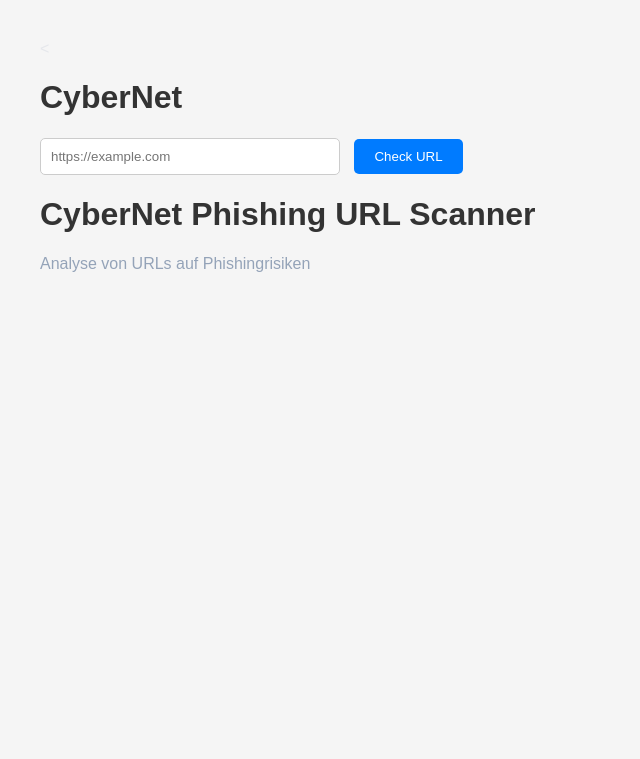
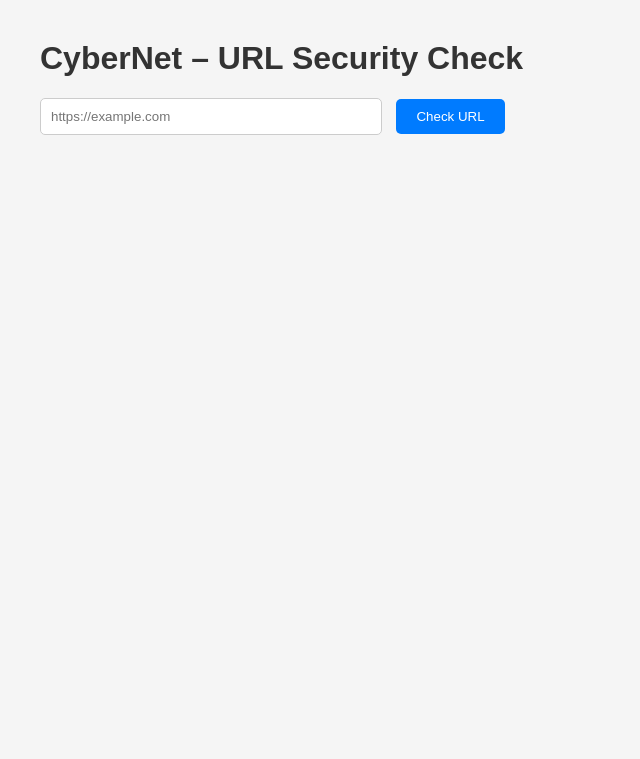
Before and after one commit to daniel-1511/pishing_projekt, a FastAPI app: page / in a window 1280 px wide. Shown: the top 759 px of the page, without its empty margins (0-640 px from the left). Run offline with FastAPI, Linux system fonts and the light colour scheme.

Commit message:
nicht ändern

```diff
--- a/app.py
+++ b/app.py
@@ -3,25 +3,39 @@ from fastapi.responses import HTMLResponse
 from fastapi.templating import Jinja2Templates
 from url_scan import scan_url
 
-app = FastAPI(title="Security Guard API")
+app = FastAPI(title="CyberNet Security Guard")
 templates = Jinja2Templates(directory="templates")
 
 
 @app.get("/", response_class=HTMLResponse)
 def home(request: Request):
-    return templates.TemplateResponse("index.html", {"request": request, "result": None, "error": None})
+    return templates.TemplateResponse(
+        "index.html",
+        {"request": request, "result": None, "error": None, "url": None}
+    )
 
 
 @app.post("/check", response_class=HTMLResponse)
 def check_url(request: Request, url: str = Form(...)):
-    if not url.startswith("http"):
+    if not url.startswith(("http://", "https://")):
         return templates.TemplateResponse(
             "index.html",
-            {"request": request, "error": "Ungültige URL. Bitte mit http:// oder https:// beginnen.", "result": None}
+            {
+                "request": request,
+                "error": "Ungültige URL. Bitte mit http:// oder https:// beginnen.",
+                "result": None,
+                "url": None
+            }
         )
 
     result = scan_url(url)
+
     return templates.TemplateResponse(
         "index.html",
-        {"request": request, "result": result, "url": url, "error": None}
+        {
+            "request": request,
+            "result": result,
+            "url": url,
+            "error": None
+        }
     )
--- a/static/style.css
+++ /dev/null
@@ -1,19 +0,0 @@
-body {
-    font-family: Arial, sans-serif;
-    margin: 40px;
-    background: #0f172a;
-    color: #e5e7eb;
-}
-
-.result {
-    background: #020617;
-    border: 1px solid #1e293b;
-}
-
-h1, h2, h3 {
-    color: #38bdf8;
-}
-.subtitle {
-    color: #94a3b8;
-    margin-bottom: 30px;
-}
--- a/templates/index.html
+++ b/templates/index.html
@@ -1,25 +1,73 @@
-<<!DOCTYPE html>
-<html>
+<!DOCTYPE html>
+<html lang="de">
 <head>
-    <link rel="stylesheet" href="/static/style.css">
-    <title>Security Guard API</title>
+    <meta charset="UTF-8">
+    <title>CyberNet</title>
     <style>
-        body { font-family: Arial, sans-serif; margin: 40px; background: #f5f5f5; }
-        h1 { color: #333; }
-        input[type=text] { width: 300px; padding: 10px; margin-right: 10px; border-radius: 5px; border: 1px solid #ccc; }
-        button { padding: 10px 20px; border-radius: 5px; border: none; background: #007BFF; color: white; cursor: pointer; }
-        button:hover { background: #0056b3; }
-        .result { margin-top: 20px; padding: 20px; border-radius: 10px; background: white; box-shadow: 0px 0px 10px rgba(0,0,0,0.1); }
+        body {
+            font-family: Arial, sans-serif;
+            margin: 40px;
+            background: #f5f5f5;
+        }
+
+        h1 {
+            color: #333;
+        }
+
+        input[type=text] {
+            width: 320px;
+            padding: 10px;
+            margin-right: 10px;
+            border-radius: 5px;
+            border: 1px solid #ccc;
+        }
+
+        button {
+            padding: 10px 20px;
+            border-radius: 5px;
+            border: none;
+            background: #007BFF;
+            color: white;
+            cursor: pointer;
+        }
+
+        button:hover {
+            background: #0056b3;
+        }
+
+        .result {
+            margin-top: 20px;
+            padding: 20px;
+            border-radius: 10px;
+            background: white;
+            box-shadow: 0 0 10px rgba(0,0,0,0.1);
+        }
+
         .danger { color: red; font-weight: bold; }
         .warning { color: orange; font-weight: bold; }
+        .medium { color: goldenrod; font-weight: bold; }
         .safe { color: green; font-weight: bold; }
-        ul { list-style: none; padding-left: 0; }
-        li { padding: 3px 0; }
-        .error { color: red; font-weight: bold; margin-top: 10px; }
+
+        ul {
+            list-style: none;
+            padding-left: 0;
+        }
+
+        li {
+            padding: 3px 0;
+        }
+
+        .error {
+            color: red;
+            font-weight: bold;
+            margin-top: 10px;
+        }
     </style>
 </head>
 <body>
-    <h1>CyberNet</h1>
+
+<h1>CyberNet – URL Security Check</h1>
+
 <form method="post" action="/check">
     <input type="text" name="url" placeholder="https://example.com" required>
     <button type="submit">Check URL</button>
@@ -29,17 +77,21 @@
     <p class="error">{{ error }}</p>
 {% endif %}
 
-    {% if result is not none %}
+{% if result %}
 <div class="result">
-        <h2>Ergebnisse für: {{ url }}</h2>
+    <h2>Ergebnis für: {{ url }}</h2>
 
     {% if result.color == 'red' %}
         <p>Status: <span class="danger">{{ result.status }}</span></p>
     {% elif result.color == 'orange' %}
         <p>Status: <span class="warning">{{ result.status }}</span></p>
-        {% else %}
+    {% elif result.color == 'yellow' %}
+        <p>Status: <span class="medium">{{ result.status }}</span></p>
+    {% elif result.color == 'green' %}
         <p>Status: <span class="safe">{{ result.status }}</span></p>
     {% endif %}
+
+    <p><strong>Score:</strong> {{ result.score }} / 100</p>
 
     <h3>Details:</h3>
     <ul>
@@ -49,9 +101,6 @@
     </ul>
 </div>
 {% endif %}
-<h1> CyberNet Phishing URL Scanner</h1>
-<p class="subtitle">
-    Analyse von URLs auf Phishingrisiken
-</p>
+
 </body>
 </html>
--- a/url_scan.py
+++ b/url_scan.py
@@ -1,6 +1,5 @@
 import re
 from urllib.parse import urlparse
-
 
 SUSPICIOUS_WORDS = [
     "login", "verify", "secure", "bank",
@@ -8,44 +7,53 @@ SUSPICIOUS_WORDS = [
     "confirm", "password"
 ]
 
+
 def check_https(url):
     return 0 if url.startswith("https://") else 25
+
 
 def check_ip(url):
     ip_pattern = r"(http://|https://)?(\d{1,3}\.){3}\d{1,3}"
     return 30 if re.search(ip_pattern, url) else 0
 
+
 def check_words(url):
     count = sum(word in url.lower() for word in SUSPICIOUS_WORDS)
     return count * 5
 
+
 def check_length(url):
     return 10 if len(url) > 75 else 0
+
 
 def check_symbols(url):
     dangerous = ["@", "-", "_"]
     return sum(url.count(sym) * 3 for sym in dangerous)
+
 
 def check_subdomain(url):
     parsed = urlparse(url)
     parts = parsed.netloc.split(".")
     return 15 if len(parts) > 3 else 0
 
+
 def scan_url(url):
     score = 100
+
     deductions = {
         "HTTPS Check": check_https(url),
         "IP-Adresse": check_ip(url),
         "Verdächtige Wörter": check_words(url),
         "URL Länge": check_length(url),
         "Symbole": check_symbols(url),
-        "Subdomain": check_subdomain(url),
+        "Subdomains": check_subdomain(url),
     }
+
     for value in deductions.values():
         score -= value
+
     score = max(score, 0)
 
-    # Status
     if score <= 10:
         status = "Extrem gefährlich"
         color = "red"
```
Also changed, not shown: 1 other file. Lines whose indentation alone changed are shown as unchanged.
